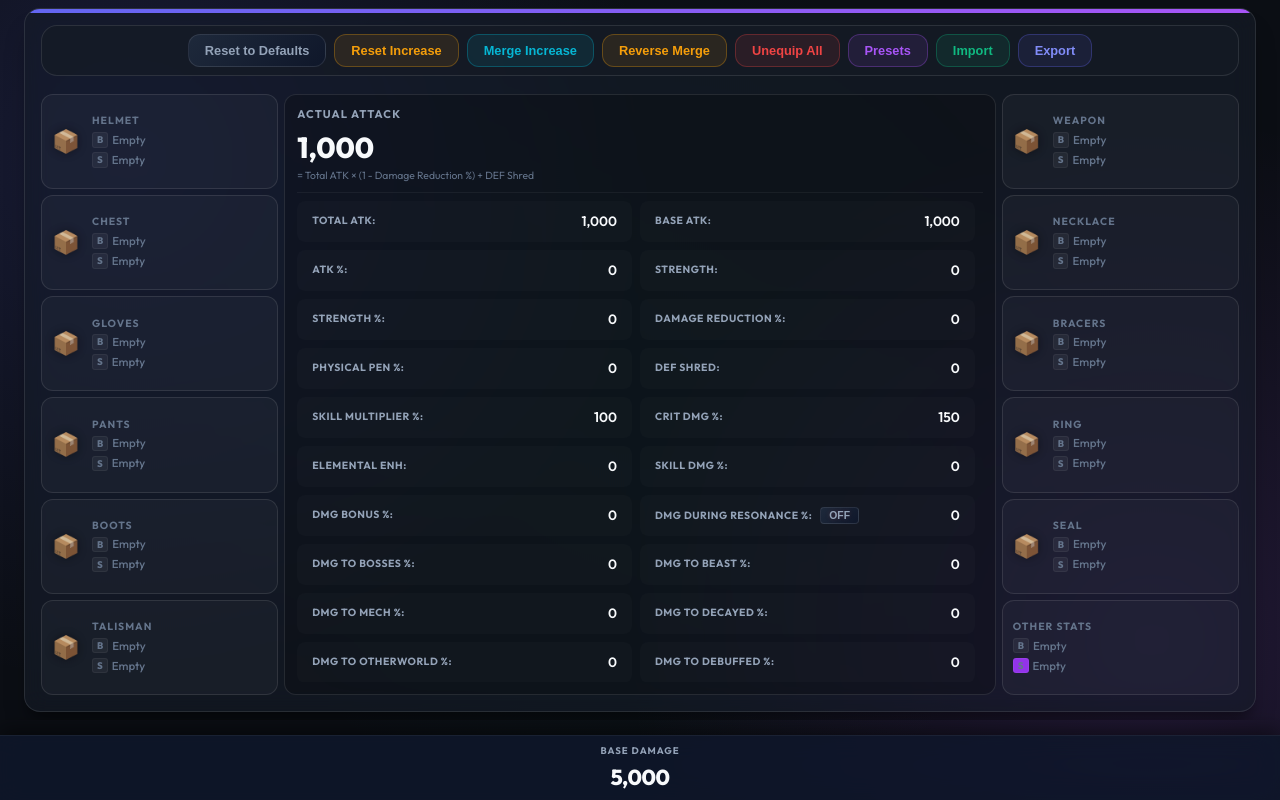
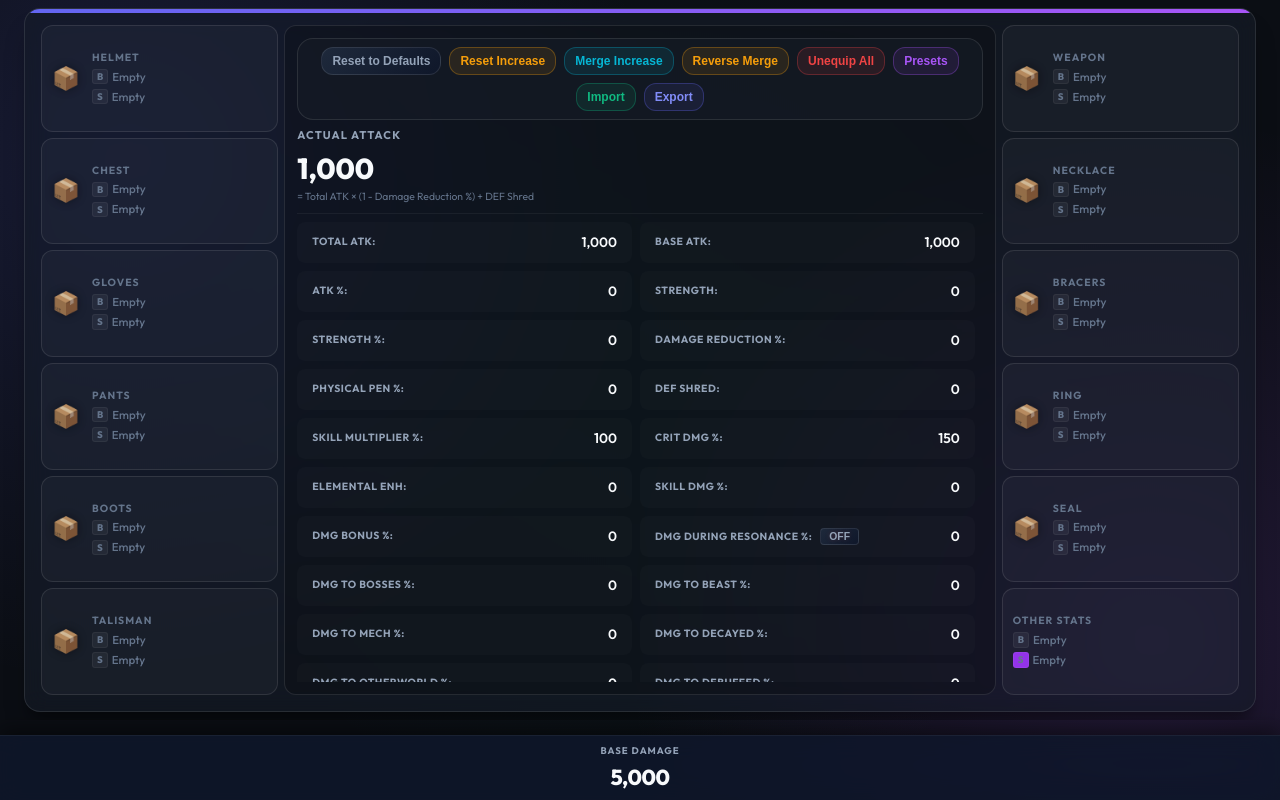
Before and after one commit to mhartkhiss/CoA-Damage-Calculator, a React (Vite) app: page / in a window 1280 px wide. Built offline with nearby package versions, Linux system fonts and the light colour scheme.

Commit message:
feat: Introduce base styling for the damage calculator and add gear management components.

```diff
--- a/src/DamageCalculator.css
+++ b/src/DamageCalculator.css
@@ -615,6 +615,7 @@ input[type="number"].modifier-input {
   gap: 8px;
   justify-content: center;
   align-items: center;
+  flex-wrap: wrap;
   margin-top: 0;
   margin-bottom: 8px;
   padding: 8px;
@@ -625,6 +626,11 @@ input[type="number"].modifier-input {
   width: 100%;
   max-width: 100%;
   flex-shrink: 0;
+}
+
+.compact-buttons button {
+  padding: 6px 10px;
+  font-size: 0.75rem;
 }
 
 button {
@@ -2660,12 +2666,13 @@ button:active {
    Gear Icon in Slot Overview Grid
    ============================================ */
 .slot-gear-icon {
-  width: 32px;
-  height: 32px;
-  border-radius: 6px;
+  width: 55px;
+  height: 55px;
+  flex-shrink: 0;
+  border-radius: 8px;
   object-fit: cover;
   border: 1px solid var(--border-subtle);
-  box-shadow: 0 2px 6px rgba(0, 0, 0, 0.3);
+  box-shadow: 0 4px 12px rgba(0, 0, 0, 0.4);
 }
 
 /* Inline icon in sub-slot lines */
--- a/src/components/GearManagement.tsx
+++ b/src/components/GearManagement.tsx
@@ -430,18 +430,6 @@ const GearManagement: React.FC<GearManagementProps> = ({
   return (
     <>
       <div className="gear-section">
-        <div className="gear-header">
-          <div className="button-group">
-            <button onClick={onResetDefaults}>Reset to Defaults</button>
-            <button className="reset-mod-btn" onClick={onResetModifiers}>Reset Increase</button>
-            <button className="merge-btn" onClick={onMergeStats}>Merge Increase</button>
-            <button className="reverse-merge-btn" onClick={onReverseMergeStats}>Reverse Merge</button>
-            <button className="unequip-all-btn" onClick={onUnequipAll}>Unequip All</button>
-            <button className="preset-btn" onClick={() => setIsPresetModalOpen(true)}>Presets</button>
-            <button className="import-btn" onClick={onImportData}>Import</button>
-            <button className="export-btn" onClick={onExportData}>Export</button>
-          </div>
-        </div>
 
         {/* Slot Overview Grid */}
         <div className="slot-overview">
@@ -569,6 +557,16 @@ const GearManagement: React.FC<GearManagementProps> = ({
             {/* Stats Display - Center Column */}
             <div className="stats-display-container">
               <div className="stats-display-header">
+                <div className="button-group compact-buttons">
+                  <button onClick={onResetDefaults}>Reset to Defaults</button>
+                  <button className="reset-mod-btn" onClick={onResetModifiers}>Reset Increase</button>
+                  <button className="merge-btn" onClick={onMergeStats}>Merge Increase</button>
+                  <button className="reverse-merge-btn" onClick={onReverseMergeStats}>Reverse Merge</button>
+                  <button className="unequip-all-btn" onClick={onUnequipAll}>Unequip All</button>
+                  <button className="preset-btn" onClick={() => setIsPresetModalOpen(true)}>Presets</button>
+                  <button className="import-btn" onClick={onImportData}>Import</button>
+                  <button className="export-btn" onClick={onExportData}>Export</button>
+                </div>
                 <div className="actual-attack-header">
                   <h3>Actual Attack</h3>
                   <div className="actual-attack-value">{Math.round(results.actualAttack).toLocaleString()}</div>
--- a/src/components/GearModal.tsx
+++ b/src/components/GearModal.tsx
@@ -73,20 +73,30 @@ const resizeImage = (file: File): Promise<string> => {
     reader.onload = (e) => {
       const img = new Image();
       img.onload = () => {
+        const size = Math.min(img.width, img.height);
+        // Do not upscale smaller images to prevent blur. Max size 128px for crisp high-DPI
+        const maxSize = 128;
+        const targetSize = Math.min(size, maxSize);
+
         const canvas = document.createElement('canvas');
-        canvas.width = 75;
-        canvas.height = 75;
+        canvas.width = targetSize;
+        canvas.height = targetSize;
         const ctx = canvas.getContext('2d');
         if (!ctx) {
           reject(new Error('Failed to get canvas context'));
           return;
         }
-        // Draw image scaled to 75x75, maintaining aspect ratio via cover
-        const size = Math.min(img.width, img.height);
+
+        ctx.imageSmoothingEnabled = true;
+        ctx.imageSmoothingQuality = 'high';
+
+        // Draw image scaled down or 1:1, maintaining aspect ratio via cover
         const sx = (img.width - size) / 2;
         const sy = (img.height - size) / 2;
-        ctx.drawImage(img, sx, sy, size, size, 0, 0, 75, 75);
-        resolve(canvas.toDataURL('image/webp', 0.8));
+        ctx.drawImage(img, sx, sy, size, size, 0, 0, targetSize, targetSize);
+
+        // Use quality 0.95 to minimize WebP compression blur artifacts
+        resolve(canvas.toDataURL('image/webp', 0.95));
       };
       img.onerror = () => reject(new Error('Failed to load image'));
       img.src = e.target?.result as string;
```
